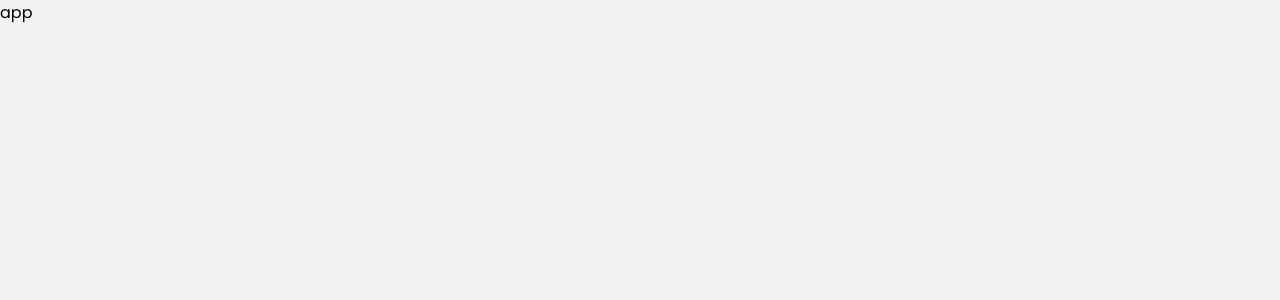
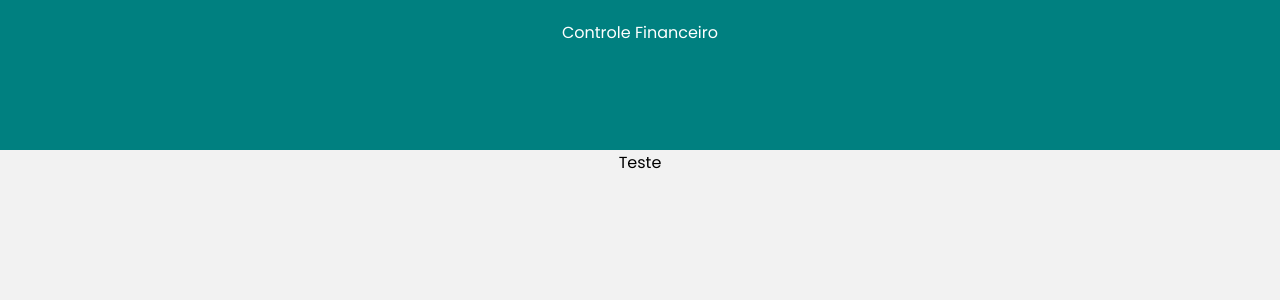
Before and after one commit to Afranioalves/App-Finan-as-React, a React (Create React App) app: page / in a window 1280 px wide. Shown: the top 300 px of the page. Built offline with nearby package versions, Linux system fonts and the light colour scheme.

Commit message:
Resume-Component

```diff
--- a/src/App.js
+++ b/src/App.js
@@ -1,13 +1,16 @@
 import React from "react";
+import Header from "./Components/Header";
+import Resume from "./Components/Resume";
+import ResumeItem from "./Components/ResumeItem";
 
 import Global from './Styles/Global';
 
 function App() {
   return (
     <>
-    <div>
-      app
-    </div>
+    <Header />
+    <Resume />
+    <ResumeItem />
     <Global />
     </>
   );
--- /dev/null
+++ b/src/Components/Header/index.js
@@ -0,0 +1,12 @@
+import React from 'react'
+import * as C from './styles'
+
+const Header = () => {
+  return <div>
+    <C.Container>
+        <C.Title>Controle Financeiro</C.Title>
+    </C.Container>
+  </div>
+}
+
+export default Header
--- /dev/null
+++ b/src/Components/Header/styles.js
@@ -0,0 +1,16 @@
+import styled from 'styled-components';
+
+export const Container = styled.div`
+    height: 150px;
+    text-align: center;
+    background: teal;
+`;
+
+export const Header = styled.h1`
+
+`;
+
+export const Title = styled.div`
+    padding-top: 20px;
+    color: #fff;
+`;
--- /dev/null
+++ b/src/Components/Resume/index.js
@@ -0,0 +1,10 @@
+import React from "react";
+import * as C from "./style";
+
+
+const Resume = () => {
+    return <C.Container>Teste</C.Container>
+
+  }
+
+  export default Resume
--- /dev/null
+++ b/src/Components/Resume/style.js
@@ -0,0 +1,11 @@
+import styled from "styled-components";
+
+export const Container = styled.div`
+    max-width: 1120px;
+    width: 98%;
+    margin: 0 auto;
+    display: flex;
+    gap: 20px;
+    marign-top: -50px;
+    justify-content: space-around;
+`;
--- /dev/null
+++ b/src/Components/ResumeItem/index.js
@@ -0,0 +1,9 @@
+import React from 'react'
+import * as C from './styles'
+
+const ResumeItem = () => {
+  return <div>
+  </div>
+}
+
+export default ResumeItem
--- /dev/null
+++ b/src/Components/ResumeItem/styles.js
@@ -0,0 +1 @@
+import styled from "styled-components";
--- a/src/Styles/Global.js
+++ b/src/Styles/Global.js
@@ -2,9 +2,13 @@
 
 const Global = createGlobalStyle`
 
-body {
+*{
     margin: 0;
     padding: 0;
+    box-sizing: border-box;
+}
+
+body {
     font-family: 'Poppins', Sans-Serif;
     background-color: #f2f2f2;
 }
```
